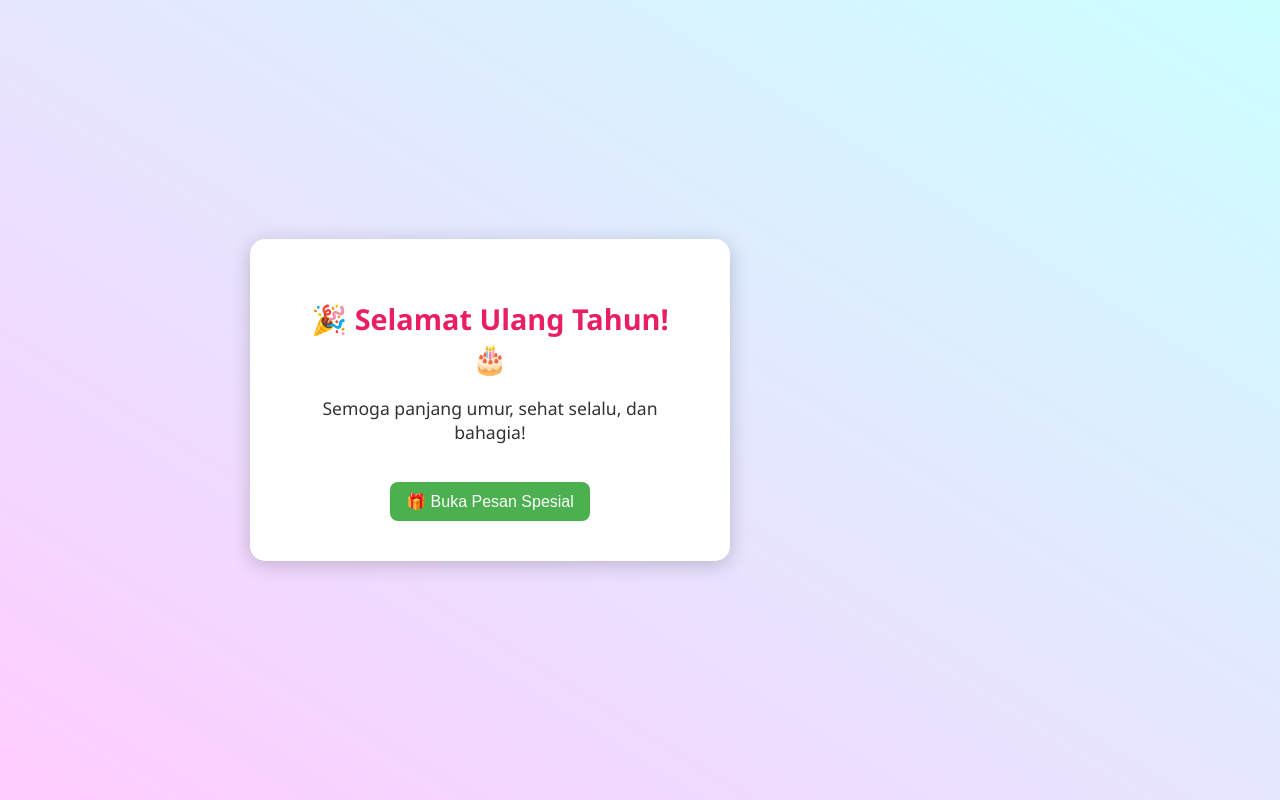
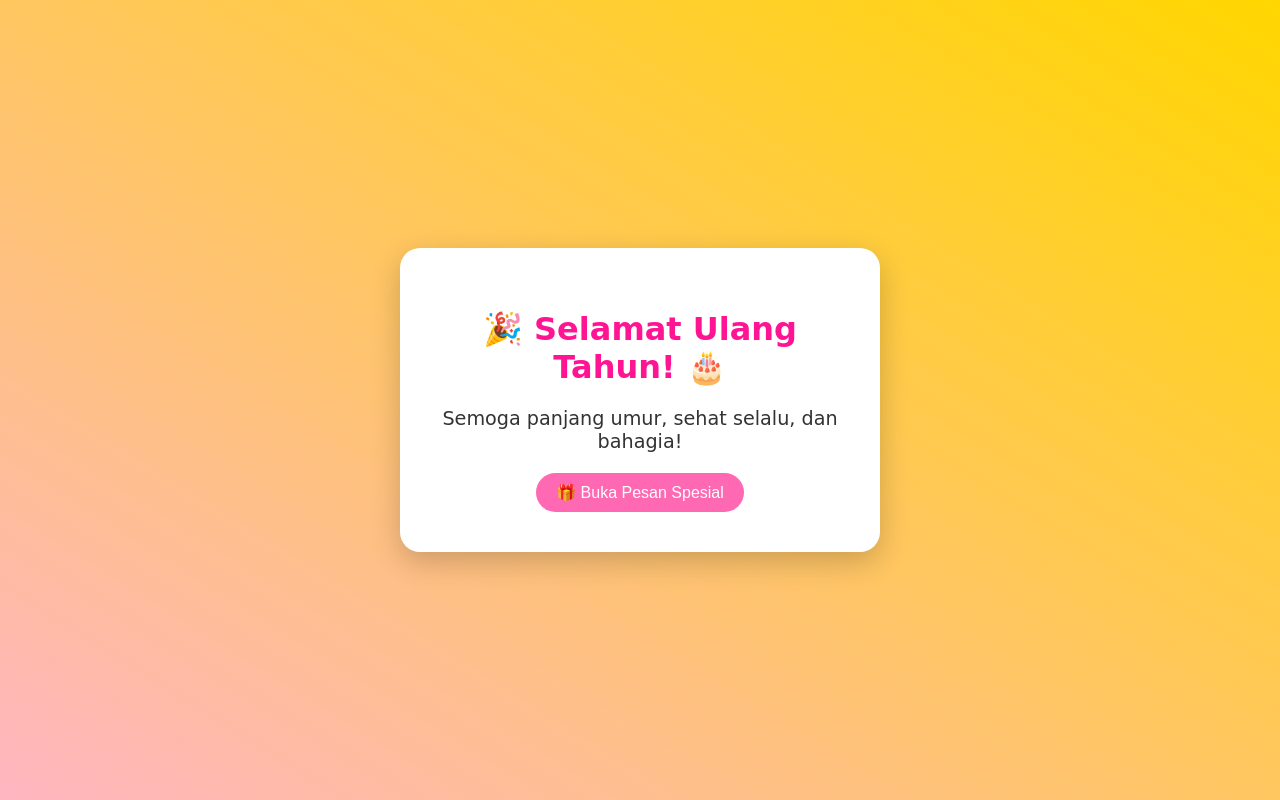
Before and after one commit to 197006516165/kartu-ulang-tahun, a PHP site: page / in a window 1280 px wide. Run offline with PHP 8.4, Linux system fonts and the light colour scheme; a map, chart or similar area stays blank.

Commit message:
style.css

```diff
--- a/style.css
+++ b/style.css
@@ -1,43 +1,54 @@
 body {
-  background: linear-gradient(to top right, #ffccff, #ccffff);
-  font-family: 'Segoe UI', sans-serif;
+  margin: 0;
+  padding: 0;
+  background: linear-gradient(to top right, #ffb6c1, #ffd700);
+  font-family: 'Comic Sans MS', cursive, sans-serif;
   display: flex;
   justify-content: center;
   align-items: center;
   height: 100vh;
-  margin: 0;
+  overflow: hidden;
 }
 
 .card {
   background: white;
-  border-radius: 15px;
+  border-radius: 20px;
   padding: 40px;
   text-align: center;
+  box-shadow: 0 10px 30px rgba(0, 0, 0, 0.2);
+  z-index: 10;
   max-width: 400px;
-  box-shadow: 0 4px 20px rgba(0,0,0,0.2);
 }
 
 h1 {
-  color: #e91e63;
-  font-size: 1.8em;
+  font-size: 2em;
+  color: #ff1493;
 }
 
 p {
-  font-size: 1.1em;
+  font-size: 1.2em;
   color: #333;
+  margin: 20px 0;
 }
 
 button {
-  margin-top: 20px;
-  background-color: #4caf50;
+  background: #ff69b4;
   color: white;
-  padding: 10px 16px;
   border: none;
-  border-radius: 8px;
+  padding: 10px 20px;
+  border-radius: 30px;
+  font-size: 1em;
   cursor: pointer;
-  font-size: 1em;
+  transition: background 0.3s ease;
 }
 
 button:hover {
-  background-color: #45a049;
+  background: #ff1493;
 }
+
+canvas {
+  position: absolute;
+  top: 0;
+  left: 0;
+  pointer-events: none;
+}
```
